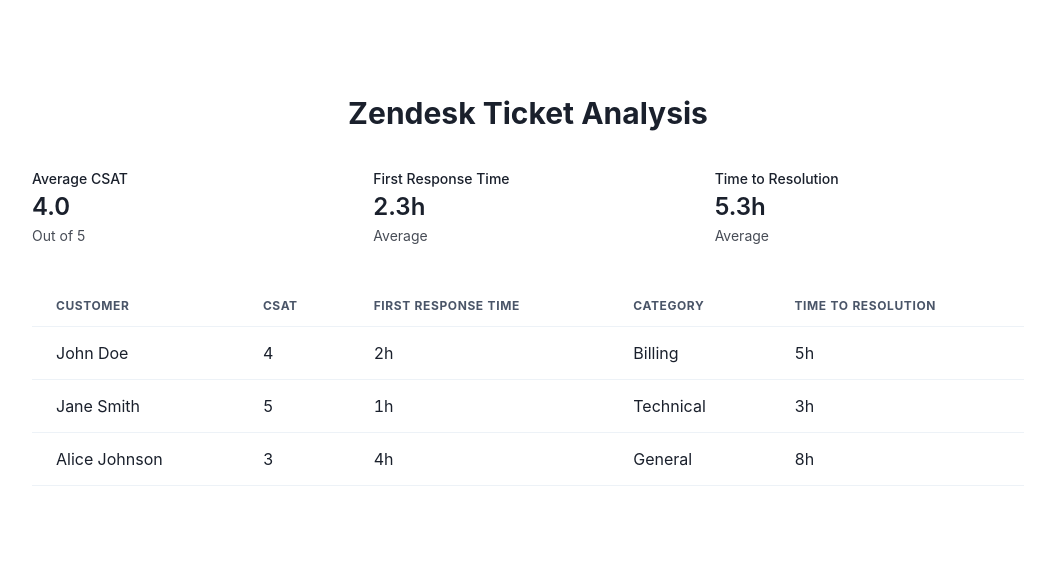
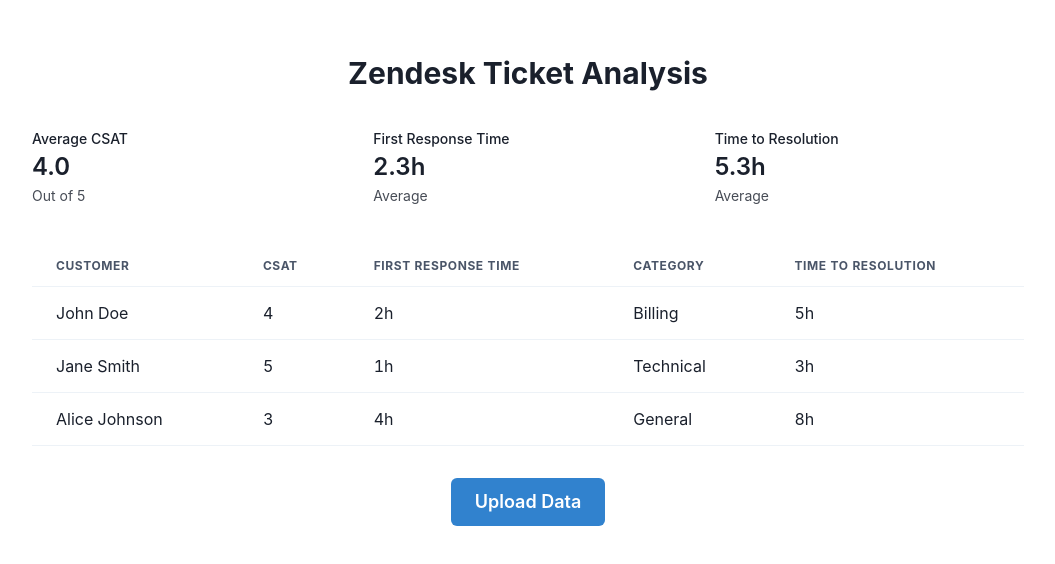
Before and after one commit to GPT-Engineer-App/zendesk-analyzer, a React (Vite) app: page / in a window 1280 px wide. Shown: the part 112-676 px from the top of the page, without its empty margins (112-1167 px from the left). Built offline with nearby package versions, Linux system fonts and the light colour scheme.

Commit message:
Added an "Upload Data" button at the bottom of the `Index` page.
Prompt: can you add a button at the bottom that says "upload data"

```diff
--- a/src/pages/Index.jsx
+++ b/src/pages/Index.jsx
@@ -1,5 +1,5 @@
 import React, { useState } from "react";
-import { Container, Text, VStack, HStack, Box, Stat, StatLabel, StatNumber, StatHelpText, IconButton, Table, Thead, Tbody, Tr, Th, Td } from "@chakra-ui/react";
+import { Container, Text, VStack, HStack, Box, Stat, StatLabel, StatNumber, StatHelpText, IconButton, Table, Thead, Tbody, Tr, Th, Td, Button } from "@chakra-ui/react";
 import { FaSmile, FaClock, FaTag, FaCheckCircle } from "react-icons/fa";
 
 const mockTickets = [
@@ -62,6 +62,9 @@ const Index = () => {
             </Tbody>
           </Table>
         </Box>
+        <Button colorScheme="blue" size="lg">
+          Upload Data
+        </Button>
       </VStack>
     </Container>
   );
```
